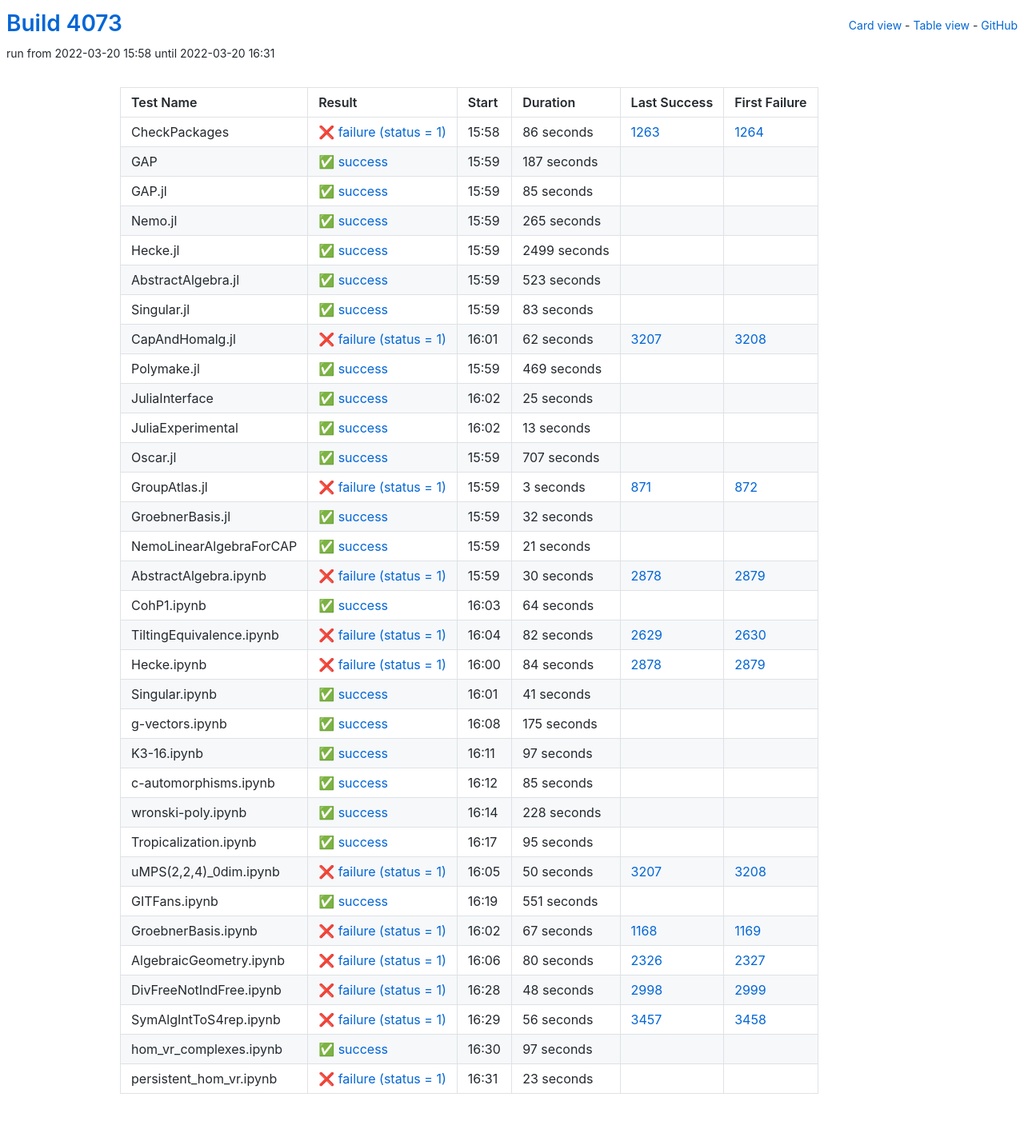
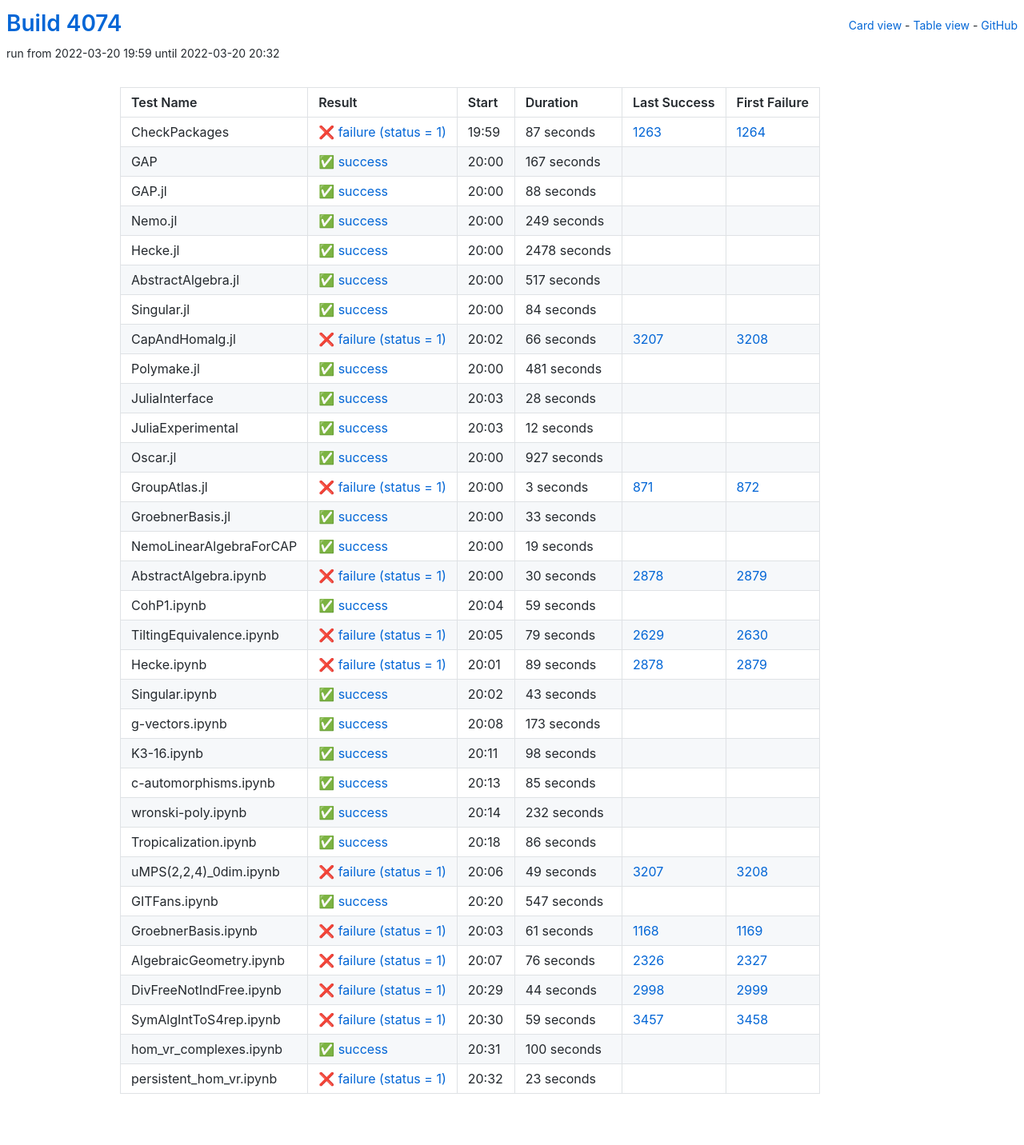
Before and after one commit to oscar-system/oscar-ci-status-stable, a Jekyll site: the page built from table.html, in a window 1280 px wide. Shown: the whole page at 80% size. Built offline with Jekyll 4.4.1, drawn with Linux system fonts in a browser that asks for light colours.

Commit message:
Build #4074

```diff
--- a/_data/ci.yml
+++ b/_data/ci.yml
@@ -1,6 +1,6 @@
 ---
-build: 4073
-build_url: https://oscarci.mathematik.uni-kl.de/job/oscar-stable/4073/
+build: 4074
+build_url: https://oscarci.mathematik.uni-kl.de/job/oscar-stable/4074/
 job: oscar-stable
 organization: oscar-system
 repo: oscar-ci-status-stable
@@ -8,152 +8,152 @@ repourl: https://github.com/oscar-system/oscar-ci-status-stable
 tests:
 - name: CheckPackages
   id: checkpackages
-  log: https://oscarci.mathematik.uni-kl.de/job/oscar-stable/4073/artifact/logs/build-4073/CheckPackages.log
-  start: 2022-03-20 15:58
+  log: https://oscarci.mathematik.uni-kl.de/job/oscar-stable/4074/artifact/logs/build-4074/CheckPackages.log
+  start: 2022-03-20 19:59
   success: false
   exitcode: 1
   status: failure
-  duration: 86
+  duration: 87
   last_success: 1263
   last_success_url: https://oscarci.mathematik.uni-kl.de/job/oscar-stable/1263/
   first_failure: 1264
   first_failure_url: https://oscarci.mathematik.uni-kl.de/job/oscar-stable/1264/
 - name: GAP
   id: gap
-  log: https://oscarci.mathematik.uni-kl.de/job/oscar-stable/4073/artifact/logs/build-4073/GAP.log
-  start: 2022-03-20 15:59
+  log: https://oscarci.mathematik.uni-kl.de/job/oscar-stable/4074/artifact/logs/build-4074/GAP.log
+  start: 2022-03-20 20:00
   success: true
   exitcode: 0
   status: success
-  duration: 187
+  duration: 167
   last_success: false
   last_success_url:
   first_failure: false
   first_failure_url:
 - name: GAP.jl
   id: gap-jl
-  log: https://oscarci.mathematik.uni-kl.de/job/oscar-stable/4073/artifact/logs/build-4073/GAP.jl.log
-  start: 2022-03-20 15:59
+  log: https://oscarci.mathematik.uni-kl.de/job/oscar-stable/4074/artifact/logs/build-4074/GAP.jl.log
+  start: 2022-03-20 20:00
   success: true
   exitcode: 0
   status: success
-  duration: 85
+  duration: 88
   last_success: false
   last_success_url:
   first_failure: false
   first_failure_url:
 - name: Nemo.jl
   id: nemo-jl
-  log: https://oscarci.mathematik.uni-kl.de/job/oscar-stable/4073/artifact/logs/build-4073/Nemo.jl.log
-  start: 2022-03-20 15:59
+  log: https://oscarci.mathematik.uni-kl.de/job/oscar-stable/4074/artifact/logs/build-4074/Nemo.jl.log
+  start: 2022-03-20 20:00
   success: true
   exitcode: 0
   status: success
-  duration: 265
+  duration: 249
   last_success: false
   last_success_url:
   first_failure: false
   first_failure_url:
 - name: Hecke.jl
   id: hecke-jl
-  log: https://oscarci.mathematik.uni-kl.de/job/oscar-stable/4073/artifact/logs/build-4073/Hecke.jl.log
-  start: 2022-03-20 15:59
+  log: https://oscarci.mathematik.uni-kl.de/job/oscar-stable/4074/artifact/logs/build-4074/Hecke.jl.log
+  start: 2022-03-20 20:00
   success: true
   exitcode: 0
   status: success
-  duration: 2499
+  duration: 2478
   last_success: false
   last_success_url:
   first_failure: false
   first_failure_url:
 - name: AbstractAlgebra.jl
   id: abstractalgebra-jl
-  log: https://oscarci.mathematik.uni-kl.de/job/oscar-stable/4073/artifact/logs/build-4073/AbstractAlgebra.jl.log
-  start: 2022-03-20 15:59
+  log: https://oscarci.mathematik.uni-kl.de/job/oscar-stable/4074/artifact/logs/build-4074/AbstractAlgebra.jl.log
+  start: 2022-03-20 20:00
   success: true
   exitcode: 0
   status: success
-  duration: 523
+  duration: 517
   last_success: false
   last_success_url:
   first_failure: false
   first_failure_url:
 - name: Singular.jl
   id: singular-jl
-  log: https://oscarci.mathematik.uni-kl.de/job/oscar-stable/4073/artifact/logs/build-4073/Singular.jl.log
-  start: 2022-03-20 15:59
+  log: https://oscarci.mathematik.uni-kl.de/job/oscar-stable/4074/artifact/logs/build-4074/Singular.jl.log
+  start: 2022-03-20 20:00
   success: true
   exitcode: 0
   status: success
-  duration: 83
+  duration: 84
   last_success: false
   last_success_url:
   first_failure: false
   first_failure_url:
 - name: CapAndHomalg.jl
   id: capandhomalg-jl
-  log: https://oscarci.mathematik.uni-kl.de/job/oscar-stable/4073/artifact/logs/build-4073/CapAndHomalg.jl.log
-  start: 2022-03-20 16:01
+  log: https://oscarci.mathematik.uni-kl.de/job/oscar-stable/4074/artifact/logs/build-4074/CapAndHomalg.jl.log
+  start: 2022-03-20 20:02
   success: false
   exitcode: 1
   status: failure
-  duration: 62
+  duration: 66
   last_success: 3207
   last_success_url: https://oscarci.mathematik.uni-kl.de/job/oscar-stable/3207/
   first_failure: 3208
   first_failure_url: https://oscarci.mathematik.uni-kl.de/job/oscar-stable/3208/
 - name: Polymake.jl
   id: polymake-jl
-  log: https://oscarci.mathematik.uni-kl.de/job/oscar-stable/4073/artifact/logs/build-4073/Polymake.jl.log
-  start: 2022-03-20 15:59
+  log: https://oscarci.mathematik.uni-kl.de/job/oscar-stable/4074/artifact/logs/build-4074/Polymake.jl.log
+  start: 2022-03-20 20:00
   success: true
   exitcode: 0
   status: success
-  duration: 469
+  duration: 481
   last_success: false
   last_success_url:
   first_failure: false
   first_failure_url:
 - name: JuliaInterface
   id: juliainterface
-  log: https://oscarci.mathematik.uni-kl.de/job/oscar-stable/4073/artifact/logs/build-4073/JuliaInterface.log
-  start: 2022-03-20 16:02
+  log: https://oscarci.mathematik.uni-kl.de/job/oscar-stable/4074/artifact/logs/build-4074/JuliaInterface.log
+  start: 2022-03-20 20:03
   success: true
   exitcode: 0
   status: success
-  duration: 25
+  duration: 28
   last_success: false
   last_success_url:
   first_failure: false
   first_failure_url:
 - name: JuliaExperimental
   id: juliaexperimental
-  log: https://oscarci.mathematik.uni-kl.de/job/oscar-stable/4073/artifact/logs/build-4073/JuliaExperimental.log
-  start: 2022-03-20 16:02
+  log: https://oscarci.mathematik.uni-kl.de/job/oscar-stable/4074/artifact/logs/build-4074/JuliaExperimental.log
+  start: 2022-03-20 20:03
   success: true
   exitcode: 0
   status: success
-  duration: 13
+  duration: 12
   last_success: false
   last_success_url:
   first_failure: false
   first_failure_url:
 - name: Oscar.jl
   id: oscar-jl
-  log: https://oscarci.mathematik.uni-kl.de/job/oscar-stable/4073/artifact/logs/build-4073/Oscar.jl.log
-  start: 2022-03-20 15:59
+  log: https://oscarci.mathematik.uni-kl.de/job/oscar-stable/4074/artifact/logs/build-4074/Oscar.jl.log
+  start: 2022-03-20 20:00
   success: true
   exitcode: 0
   status: success
-  duration: 707
+  duration: 927
   last_success: false
   last_success_url:
   first_failure: false
   first_failure_url:
 - name: GroupAtlas.jl
   id: groupatlas-jl
-  log: https://oscarci.mathematik.uni-kl.de/job/oscar-stable/4073/artifact/logs/build-4073/GroupAtlas.jl.log
-  start: 2022-03-20 15:59
+  log: https://oscarci.mathematik.uni-kl.de/job/oscar-stable/4074/artifact/logs/build-4074/GroupAtlas.jl.log
+  start: 2022-03-20 20:00
   success: false
   exitcode: 1
   status: failure
@@ -164,32 +164,32 @@ tests:
   first_failure_url: https://oscarci.mathematik.uni-kl.de/job/oscar-stable/872/
 - name: GroebnerBasis.jl
   id: groebnerbasis-jl
-  log: https://oscarci.mathematik.uni-kl.de/job/oscar-stable/4073/artifact/logs/build-4073/GroebnerBasis.jl.log
-  start: 2022-03-20 15:59
+  log: https://oscarci.mathematik.uni-kl.de/job/oscar-stable/4074/artifact/logs/build-4074/GroebnerBasis.jl.log
+  start: 2022-03-20 20:00
   success: true
   exitcode: 0
   status: success
-  duration: 32
+  duration: 33
   last_success: false
   last_success_url:
   first_failure: false
   first_failure_url:
 - name: NemoLinearAlgebraForCAP
   id: nemolinearalgebraforcap
-  log: https://oscarci.mathematik.uni-kl.de/job/oscar-stable/4073/artifact/logs/build-4073/NemoLinearAlgebraForCAP.log
-  start: 2022-03-20 15:59
+  log: https://oscarci.mathematik.uni-kl.de/job/oscar-stable/4074/artifact/logs/build-4074/NemoLinearAlgebraForCAP.log
+  start: 2022-03-20 20:00
   success: true
   exitcode: 0
   status: success
-  duration: 21
+  duration: 19
   last_success: false
   last_success_url:
   first_failure: false
   first_failure_url:
 - name: AbstractAlgebra.ipynb
   id: abstractalgebra-ipynb
-  log: https://oscarci.mathematik.uni-kl.de/job/oscar-stable/4073/artifact/logs/build-4073/AbstractAlgebra.ipynb.log
-  start: 2022-03-20 15:59
+  log: https://oscarci.mathematik.uni-kl.de/job/oscar-stable/4074/artifact/logs/build-4074/AbstractAlgebra.ipynb.log
+  start: 2022-03-20 20:00
   success: false
   exitcode: 1
   status: failure
@@ -200,80 +200,80 @@ tests:
   first_failure_url: https://oscarci.mathematik.uni-kl.de/job/oscar-stable/2879/
 - name: CohP1.ipynb
   id: cohp1-ipynb
-  log: https://oscarci.mathematik.uni-kl.de/job/oscar-stable/4073/artifact/logs/build-4073/CohP1.ipynb.log
-  start: 2022-03-20 16:03
+  log: https://oscarci.mathematik.uni-kl.de/job/oscar-stable/4074/artifact/logs/build-4074/CohP1.ipynb.log
+  start: 2022-03-20 20:04
   success: true
   exitcode: 0
   status: success
-  duration: 64
+  duration: 59
   last_success: false
   last_success_url:
   first_failure: false
   first_failure_url:
 - name: TiltingEquivalence.ipynb
   id: tiltingequivalence-ipynb
-  log: https://oscarci.mathematik.uni-kl.de/job/oscar-stable/4073/artifact/logs/build-4073/TiltingEquivalence.ipynb.log
-  start: 2022-03-20 16:04
+  log: https://oscarci.mathematik.uni-kl.de/job/oscar-stable/4074/artifact/logs/build-4074/TiltingEquivalence.ipynb.log
+  start: 2022-03-20 20:05
   success: false
   exitcode: 1
   status: failure
-  duration: 82
+  duration: 79
   last_success: 2629
   last_success_url: https://oscarci.mathematik.uni-kl.de/job/oscar-stable/2629/
   first_failure: 2630
   first_failure_url: https://oscarci.mathematik.uni-kl.de/job/oscar-stable/2630/
 - name: Hecke.ipynb
   id: hecke-ipynb
-  log: https://oscarci.mathematik.uni-kl.de/job/oscar-stable/4073/artifact/logs/build-4073/Hecke.ipynb.log
-  start: 2022-03-20 16:00
+  log: https://oscarci.mathematik.uni-kl.de/job/oscar-stable/4074/artifact/logs/build-4074/Hecke.ipynb.log
+  start: 2022-03-20 20:01
   success: false
   exitcode: 1
   status: failure
-  duration: 84
+  duration: 89
   last_success: 2878
   last_success_url: https://oscarci.mathematik.uni-kl.de/job/oscar-stable/2878/
   first_failure: 2879
   first_failure_url: https://oscarci.mathematik.uni-kl.de/job/oscar-stable/2879/
 - name: Singular.ipynb
   id: singular-ipynb
-  log: https://oscarci.mathematik.uni-kl.de/job/oscar-stable/4073/artifact/logs/build-4073/Singular.ipynb.log
-  start: 2022-03-20 16:01
+  log: https://oscarci.mathematik.uni-kl.de/job/oscar-stable/4074/artifact/logs/build-4074/Singular.ipynb.log
+  start: 2022-03-20 20:02
   success: true
   exitcode: 0
   status: success
-  duration: 41
+  duration: 43
   last_success: false
   last_success_url:
   first_failure: false
   first_failure_url:
 - name: g-vectors.ipynb
   id: g-vectors-ipynb
-  log: https://oscarci.mathematik.uni-kl.de/job/oscar-stable/4073/artifact/logs/build-4073/g-vectors.ipynb.log
-  start: 2022-03-20 16:08
+  log: https://oscarci.mathematik.uni-kl.de/job/oscar-stable/4074/artifact/logs/build-4074/g-vectors.ipynb.log
+  start: 2022-03-20 20:08
   success: true
   exitcode: 0
   status: success
-  duration: 175
+  duration: 173
   last_success: false
   last_success_url:
   first_failure: false
   first_failure_url:
 - name: K3-16.ipynb
   id: k3-16-ipynb
-  log: https://oscarci.mathematik.uni-kl.de/job/oscar-stable/4073/artifact/logs/build-4073/K3-16.ipynb.log
-  start: 2022-03-20 16:11
+  log: https://oscarci.mathematik.uni-kl.de/job/oscar-stable/4074/artifact/logs/build-4074/K3-16.ipynb.log
+  start: 2022-03-20 20:11
   success: true
   exitcode: 0
   status: success
-  duration: 97
+  duration: 98
   last_success: false
   last_success_url:
   first_failure: false
   first_failure_url:
 - name: c-automorphisms.ipynb
   id: c-automorphisms-ipynb
-  log: https://oscarci.mathematik.uni-kl.de/job/oscar-stable/4073/artifact/logs/build-4073/c-automorphisms.ipynb.log
-  start: 2022-03-20 16:12
+  log: https://oscarci.mathematik.uni-kl.de/job/oscar-stable/4074/artifact/logs/build-4074/c-automorphisms.ipynb.log
+  start: 2022-03-20 20:13
   success: true
   exitcode: 0
   status: success
@@ -284,116 +284,116 @@ tests:
   first_failure_url:
 - name: wronski-poly.ipynb
   id: wronski-poly-ipynb
-  log: https://oscarci.mathematik.uni-kl.de/job/oscar-stable/4073/artifact/logs/build-4073/wronski-poly.ipynb.log
-  start: 2022-03-20 16:14
+  log: https://oscarci.mathematik.uni-kl.de/job/oscar-stable/4074/artifact/logs/build-4074/wronski-poly.ipynb.log
+  start: 2022-03-20 20:14
   success: true
   exitcode: 0
   status: success
-  duration: 228
+  duration: 232
   last_success: false
   last_success_url:
   first_failure: false
   first_failure_url:
 - name: Tropicalization.ipynb
   id: tropicalization-ipynb
-  log: https://oscarci.mathematik.uni-kl.de/job/oscar-stable/4073/artifact/logs/build-4073/Tropicalization.ipynb.log
-  start: 2022-03-20 16:17
+  log: https://oscarci.mathematik.uni-kl.de/job/oscar-stable/4074/artifact/logs/build-4074/Tropicalization.ipynb.log
+  start: 2022-03-20 20:18
   success: true
   exitcode: 0
   status: success
-  duration: 95
+  duration: 86
   last_success: false
   last_success_url:
   first_failure: false
   first_failure_url:
 - name: uMPS(2,2,4)_0dim.ipynb
   id: umps-2-2-4-0dim-ipynb
-  log: https://oscarci.mathematik.uni-kl.de/job/oscar-stable/4073/artifact/logs/build-4073/uMPS-2-2-4-_0dim.ipynb.log
-  start: 2022-03-20 16:05
+  log: https://oscarci.mathematik.uni-kl.de/job/oscar-stable/4074/artifact/logs/build-4074/uMPS-2-2-4-_0dim.ipynb.log
+  start: 2022-03-20 20:06
   success: false
   exitcode: 1
   status: failure
-  duration: 50
+  duration: 49
   last_success: 3207
   last_success_url: https://oscarci.mathematik.uni-kl.de/job/oscar-stable/3207/
   first_failure: 3208
   first_failure_url: https://oscarci.mathematik.uni-kl.de/job/oscar-stable/3208/
 - name: GITFans.ipynb
   id: gitfans-ipynb
-  log: https://oscarci.mathematik.uni-kl.de/job/oscar-stable/4073/artifact/logs/build-4073/GITFans.ipynb.log
-  start: 2022-03-20 16:19
+  log: https://oscarci.mathematik.uni-kl.de/job/oscar-stable/4074/artifact/logs/build-4074/GITFans.ipynb.log
+  start: 2022-03-20 20:20
   success: true
   exitcode: 0
   status: success
-  duration: 551
+  duration: 547
   last_success: false
   last_success_url:
   first_failure: false
   first_failure_url:
 - name: GroebnerBasis.ipynb
   id: groebnerbasis-ipynb
-  log: https://oscarci.mathematik.uni-kl.de/job/oscar-stable/4073/artifact/logs/build-4073/GroebnerBasis.ipynb.log
-  start: 2022-03-20 16:02
+  log: https://oscarci.mathematik.uni-kl.de/job/oscar-stable/4074/artifact/logs/build-4074/GroebnerBasis.ipynb.log
+  start: 2022-03-20 20:03
   success: false
   exitcode: 1
   status: failure
-  duration: 67
+  duration: 61
   last_success: 1168
   last_success_url: https://oscarci.mathematik.uni-kl.de/job/oscar-stable/1168/
   first_failure: 1169
   first_failure_url: https://oscarci.mathematik.uni-kl.de/job/oscar-stable/1169/
 - name: AlgebraicGeometry.ipynb
   id: algebraicgeometry-ipynb
-  log: https://oscarci.mathematik.uni-kl.de/job/oscar-stable/4073/artifact/logs/build-4073/AlgebraicGeometry.ipynb.log
-  start: 2022-03-20 16:06
+  log: https://oscarci.mathematik.uni-kl.de/job/oscar-stable/4074/artifact/logs/build-4074/AlgebraicGeometry.ipynb.log
+  start: 2022-03-20 20:07
   success: false
   exitcode: 1
   status: failure
-  duration: 80
+  duration: 76
   last_success: 2326
   last_success_url: https://oscarci.mathematik.uni-kl.de/job/oscar-stable/2326/
   first_failure: 2327
   first_failure_url: https://oscarci.mathematik.uni-kl.de/job/oscar-stable/2327/
 - name: DivFreeNotIndFree.ipynb
   id: divfreenotindfree-ipynb
-  log: https://oscarci.mathematik.uni-kl.de/job/oscar-stable/4073/artifact/logs/build-4073/DivFreeNotIndFree.ipynb.log
-  start: 2022-03-20 16:28
+  log: https://oscarci.mathematik.uni-kl.de/job/oscar-stable/4074/artifact/logs/build-4074/DivFreeNotIndFree.ipynb.log
+  start: 2022-03-20 20:29
   success: false
   exitcode: 1
   status: failure
-  duration: 48
+  duration: 44
   last_success: 2998
   last_success_url: https://oscarci.mathematik.uni-kl.de/job/oscar-stable/2998/
   first_failure: 2999
   first_failure_url: https://oscarci.mathematik.uni-kl.de/job/oscar-stable/2999/
 - name: SymAlgIntToS4rep.ipynb
   id: symalginttos4rep-ipynb
-  log: https://oscarci.mathematik.uni-kl.de/job/oscar-stable/4073/artifact/logs/build-4073/SymAlgIntToS4rep.ipynb.log
-  start: 2022-03-20 16:29
+  log: https://oscarci.mathematik.uni-kl.de/job/oscar-stable/4074/artifact/logs/build-4074/SymAlgIntToS4rep.ipynb.log
+  start: 2022-03-20 20:30
   success: false
   exitcode: 1
   status: failure
-  duration: 56
+  duration: 59
   last_success: 3457
   last_success_url: https://oscarci.mathematik.uni-kl.de/job/oscar-stable/3457/
   first_failure: 3458
   first_failure_url: https://oscarci.mathematik.uni-kl.de/job/oscar-stable/3458/
 - name: hom_vr_complexes.ipynb
   id: hom-vr-complexes-ipynb
-  log: https://oscarci.mathematik.uni-kl.de/job/oscar-stable/4073/artifact/logs/build-4073/hom_vr_complexes.ipynb.log
-  start: 2022-03-20 16:30
+  log: https://oscarci.mathematik.uni-kl.de/job/oscar-stable/4074/artifact/logs/build-4074/hom_vr_complexes.ipynb.log
+  start: 2022-03-20 20:31
   success: true
   exitcode: 0
   status: success
-  duration: 97
+  duration: 100
   last_success: false
   last_success_url:
   first_failure: false
   first_failure_url:
 - name: persistent_hom_vr.ipynb
   id: persistent-hom-vr-ipynb
-  log: https://oscarci.mathematik.uni-kl.de/job/oscar-stable/4073/artifact/logs/build-4073/persistent_hom_vr.ipynb.log
-  start: 2022-03-20 16:31
+  log: https://oscarci.mathematik.uni-kl.de/job/oscar-stable/4074/artifact/logs/build-4074/persistent_hom_vr.ipynb.log
+  start: 2022-03-20 20:32
   success: false
   exitcode: 1
   status: failure
```
Also changed, not shown: README.md.
